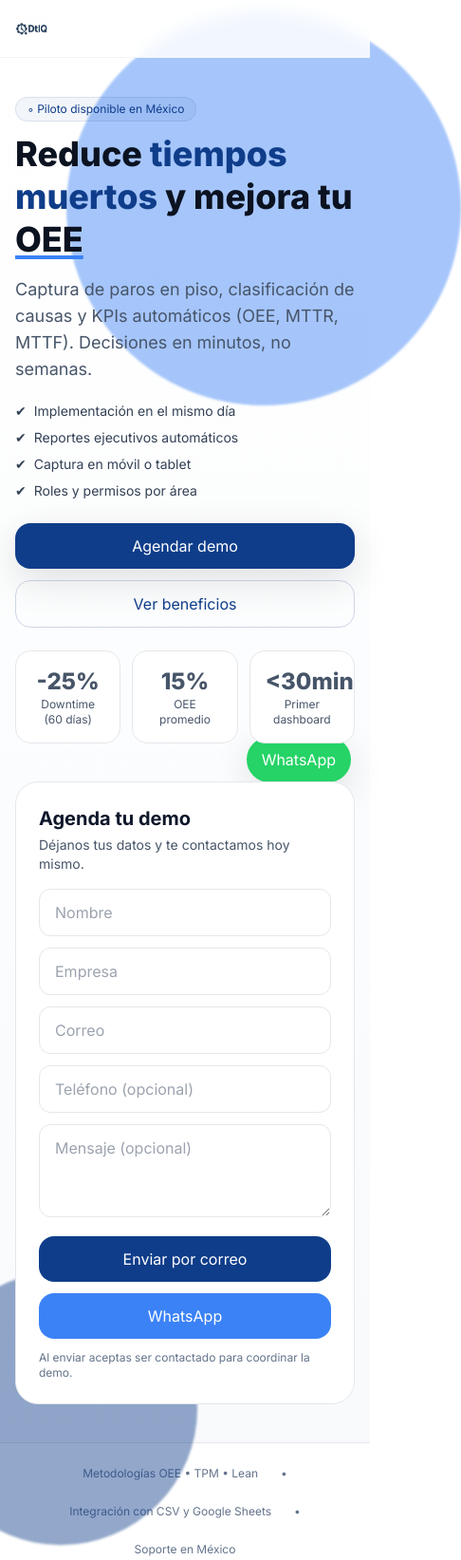
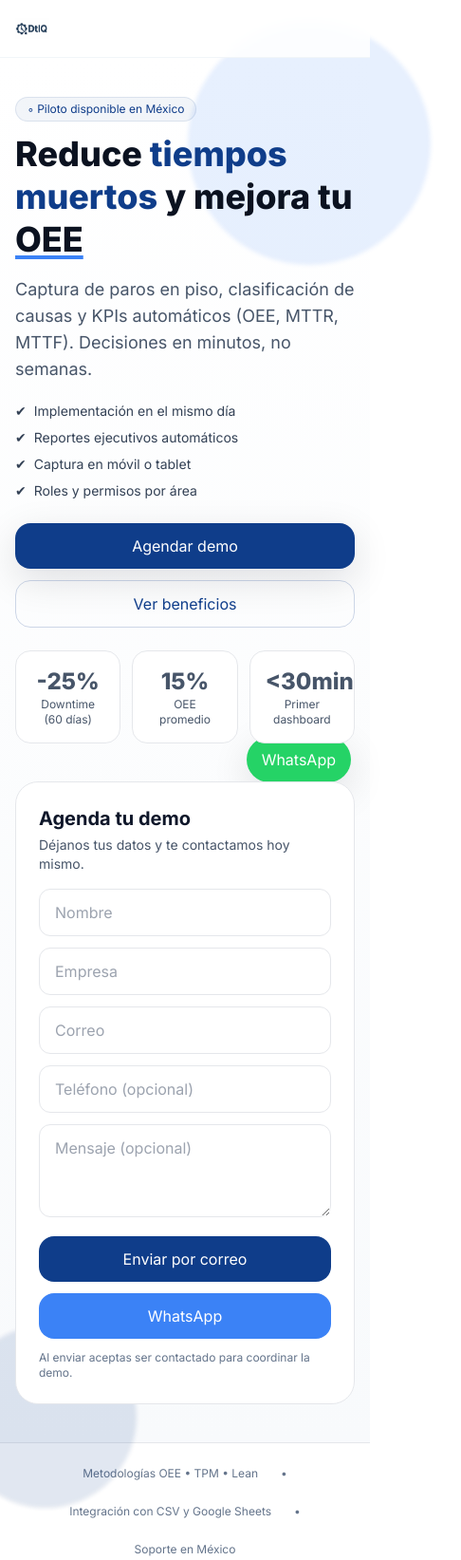
Before and after one commit to MofiEC2003/DowntimeIQ2.0, a plain HTML site: page index.html in a window 390 px wide. Shown: the top 1643 px of the page at 95% size, 486 px wide, since content can reach past the window. Drawn offline with nearby package versions, Linux system fonts and the light colour scheme.

Commit message:
Update index.html

```diff
--- a/index.html
+++ b/index.html
@@ -39,15 +39,19 @@ tailwind.config = {
 .reveal{opacity:0; transform:translateY(16px); transition:opacity .6s ease, transform .6s ease}
 .reveal.show{opacity:1; transform:none}
 
-/* Burbujas sutiles en el hero — PRUEBA VISIBLE */
-.hero-bubbles{position:absolute; inset:0; pointer-events:none; z-index:1;} /* <-- subimos z-index */
-.bubble{position:absolute; border-radius:9999px; filter:blur(1px); opacity:.45; animation:float 10s ease-in-out infinite}
-.bubble.b1{width:26rem;height:26rem;right:-6rem;top:-4rem;background:#3b82f6}
-.bubble.b2{width:18rem;height:18rem;left:-5rem;bottom:-6rem;background:#0f3d8a; animation-duration:12s; animation-delay:.5s}
-@keyframes float{0%,100%{transform:translateY(0)}50%{transform:translateY(14px)}}
+/* Burbujas sutiles en el hero — versión final */
+.hero-bubbles{position:absolute; inset:0; pointer-events:none; z-index:1;}
+.bubble{position:absolute; border-radius:9999px; filter:blur(2px); opacity:.18; animation:float 14s ease-in-out infinite}
+.bubble.b1{width:22rem;height:22rem;right:-6rem;top:-4rem;background:#3b82f6}
+.bubble.b2{width:16rem;height:16rem;left:-5rem;bottom:-6rem;background:#0f3d8a; animation-duration:18s; animation-delay:.8s}
+@keyframes float{0%,100%{transform:translateY(0)}50%{transform:translateY(12px)}}
 
-@media (prefers-reduced-motion: reduce){
-  .bubble{animation:none}
+/* Menos movimiento para quien lo pida y en pantallas chicas */
+@media (prefers-reduced-motion: reduce){ .bubble{animation:none} }
+@media (max-width: 640px){
+  .bubble{opacity:.12}
+  .bubble.b1{width:16rem;height:16rem;right:-4rem;top:-3rem}
+  .bubble.b2{width:12rem;height:12rem;left:-3rem;bottom:-4rem}
 }
 
 
```
